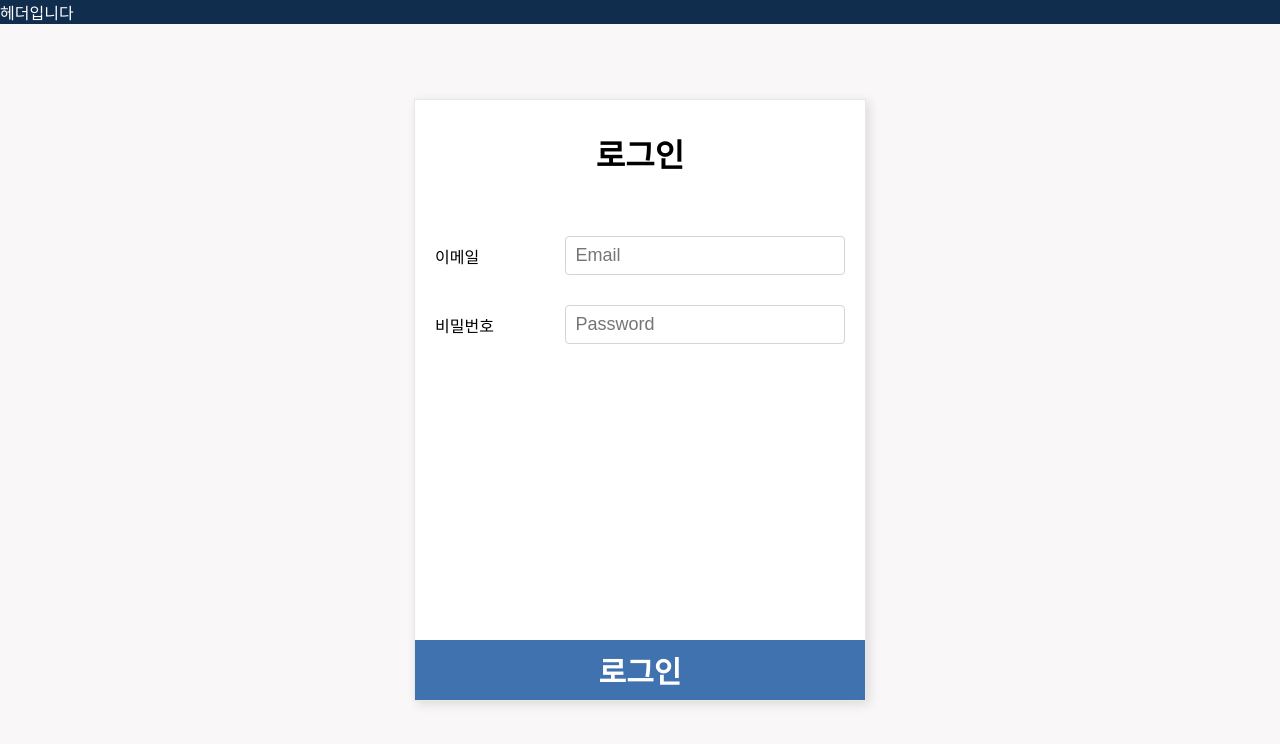
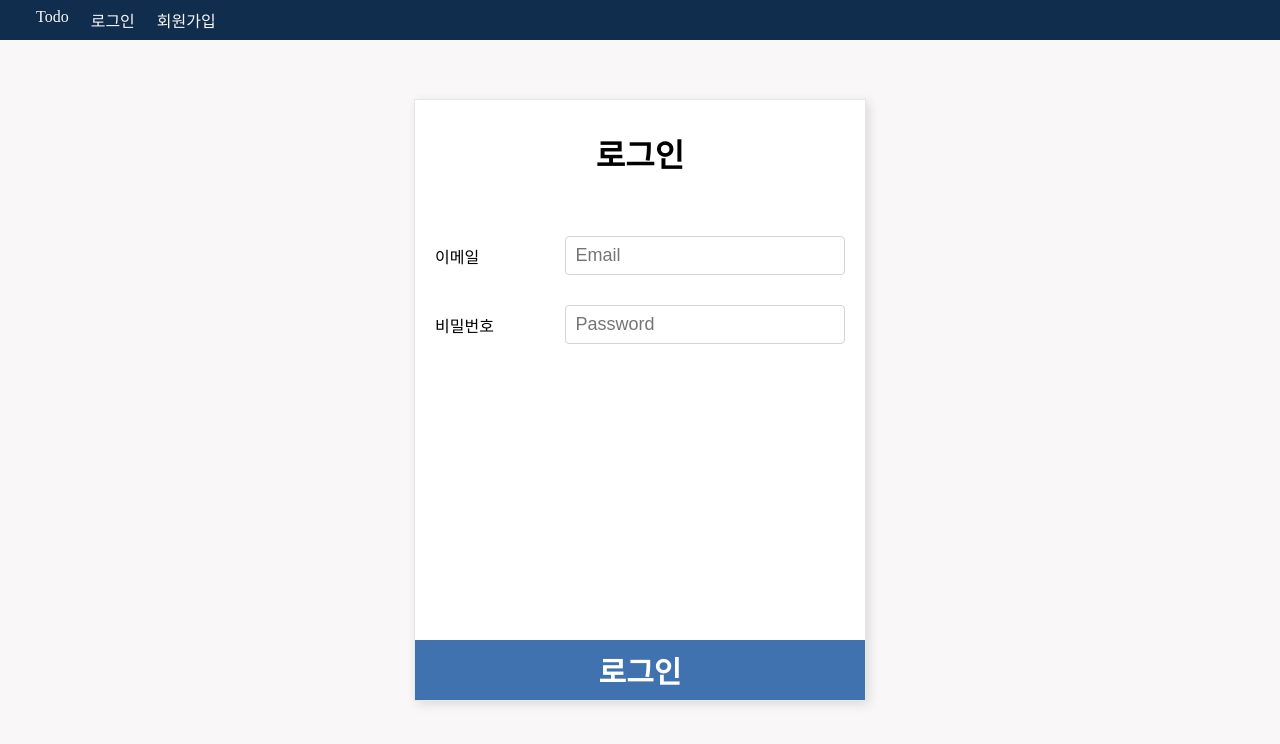
Before and after one commit to Bhanjo/wanted-pre-onboarding-challenge-fe-1, a React (Create React App) app: page /auth/sign-in in a window 1280 px wide. Shown: the top 744 px of the page. Built offline with nearby package versions, Linux system fonts and the light colour scheme; no server answers.

Commit message:
feat: 로그아웃 기능 구현

```diff
--- a/src/componenets/Header.js
+++ /dev/null
@@ -1,14 +0,0 @@
-import styled from 'styled-components';
-
-const Header = () => {
-  return <Container>헤더입니다</Container>;
-};
-
-const Container = styled.div`
-  position: fixed;
-  width: 100%;
-  background-color: ${({ theme }) => theme.colors.primary.darkblue};
-  color: white;
-`;
-
-export default Header;
--- /dev/null
+++ b/src/componenets/Header/index.js
@@ -0,0 +1,35 @@
+import { useEffect, useState } from 'react';
+import * as Style from './styles';
+
+const Header = () => {
+  const [isLogin, setIsLogin] = useState(false);
+  const token = localStorage.getItem('jwt');
+
+  const logout = () => {
+    localStorage.removeItem('jwt');
+    setIsLogin(false);
+    alert('로그아웃');
+  };
+
+  useEffect(() => {
+    token ? setIsLogin(true) : setIsLogin(false);
+  }, []);
+
+  return (
+    <Style.Container>
+      <Style.RouteWrap>
+        <Style.RouteButton to='/'>Todo</Style.RouteButton>
+        {isLogin ? (
+          <button type='button' onClick={logout}>
+            로그아웃
+          </button>
+        ) : (
+          <Style.RouteButton to='/auth/sign-in'>로그인</Style.RouteButton>
+        )}
+        <Style.RouteButton to='/auth/sign-up'>회원가입</Style.RouteButton>
+      </Style.RouteWrap>
+    </Style.Container>
+  );
+};
+
+export default Header;
--- /dev/null
+++ b/src/componenets/Header/styles.js
@@ -0,0 +1,41 @@
+import styled from 'styled-components';
+import { Link } from 'react-router-dom';
+
+export const Container = styled.div`
+  position: fixed;
+  width: 100%;
+  height: 40px;
+  display: flex;
+  align-items: center;
+  background-color: ${({ theme }) => theme.colors.primary.darkblue};
+  color: white;
+  padding: 0 30px;
+`;
+
+export const RouteWrap = styled.div`
+  display: flex;
+  gap: 10px;
+  button {
+    padding: 6px;
+    color: ${({ theme }) => theme.colors.primary.white};
+    cursor: pointer;
+    border-radius: 4px;
+    transition: 0.2s;
+  }
+  button:hover {
+    background-color: ${({ theme }) => theme.colors.primary.white};
+    color: ${({ theme }) => theme.colors.primary.indigo};
+  }
+`;
+
+export const RouteButton = styled(Link)`
+  padding: 6px;
+  color: ${({ theme }) => theme.colors.primary.white};
+  cursor: pointer;
+  border-radius: 4px;
+  transition: 0.2s;
+  :hover {
+    background-color: ${({ theme }) => theme.colors.primary.white};
+    color: ${({ theme }) => theme.colors.primary.indigo};
+  }
+`;
--- a/src/componenets/Sign/index.js
+++ b/src/componenets/Sign/index.js
@@ -9,6 +9,7 @@ const Sign = ({ title, children, onSubmit, BtnDisabled }) => {
         <Style.Title>{title}</Style.Title>
         <Style.Form onSubmit={onSubmit}>
           <Style.FormDatas>{children}</Style.FormDatas>
+          <p>{}</p>
           <Style.SubmitButton type='submit' disabled={BtnDisabled}>
             {title}
           </Style.SubmitButton>
```
